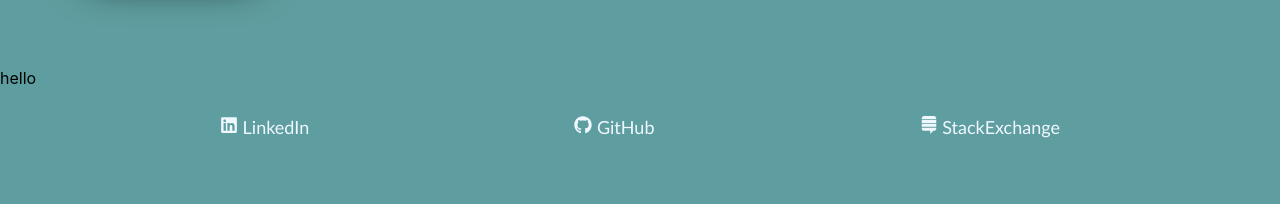
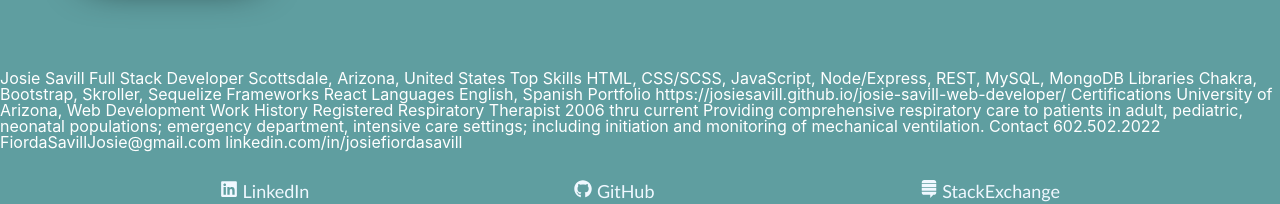
Before and after one commit to JosieSavill/dream-destinations, a React (Create React App) app: page / in a window 1280 px wide. Both pictures are taken after a click on the button "View Resume". Shown: the part 669-873 px from the top of the page. Before the commit the page ends 835 px from the top, so only its background shows below. Built offline with nearby package versions, Linux system fonts and the light colour scheme.

Commit message:
added resume, modified css

```diff
--- a/src/components/NewResume.js
+++ b/src/components/NewResume.js
@@ -5,7 +5,33 @@
 export default function NewResume (){
 
 
-    return <div>hello
+    return <div className="newResume">
+        Josie Savill
+Full Stack Developer
+Scottsdale, Arizona, United States
+
+Top Skills
+HTML, CSS/SCSS, JavaScript, Node/Express, REST, MySQL, MongoDB
+Libraries
+Chakra, Bootstrap, Skroller, Sequelize
+Frameworks
+React
+
+Languages
+English, Spanish
+Portfolio
+https://josiesavill.github.io/josie-savill-web-developer/
+Certifications
+University of Arizona, Web Development
+Work History
+Registered Respiratory Therapist 2006 thru current
+Providing comprehensive respiratory care to patients in adult, pediatric, neonatal populations; emergency department, intensive care settings; including initiation and monitoring of mechanical ventilation.
+
+Contact
+602.502.2022
+FiordaSavillJosie@gmail.com
+linkedin.com/in/josiefiordasavill
+
 
 
 
--- a/src/index.css
+++ b/src/index.css
@@ -95,6 +95,14 @@ body {
 main {
   display: flex;
   flex: wrap;
+
+}
+
+.newResume {
+  display: flex;
+  flex-direction: column;
+  color: white;
+  background-color: transparent;
 
 }
 
```
